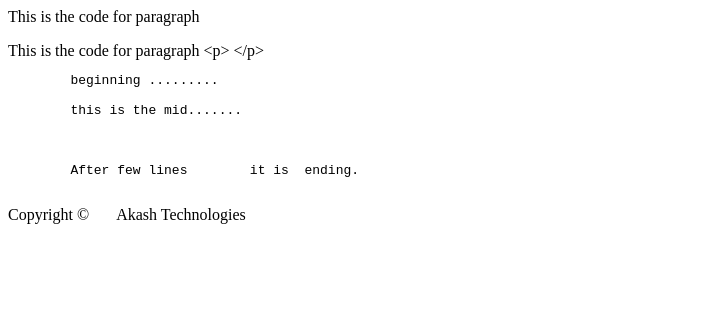
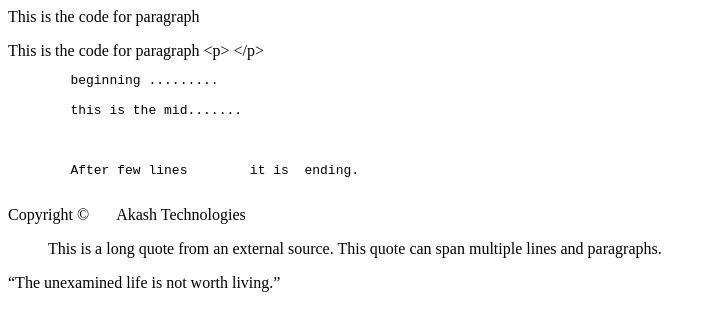
Before and after one commit to AkashAich1999/Sigma-Web-Dev-Course, a plain HTML site: page Tutorial 13/index.html in a window 1280 px wide. Shown: the whole page, without its empty margins (0-716 px from the left). Drawn offline with Linux system fonts and the light colour scheme.

Commit message:
Quotation Tag in HTML

```diff
--- a/Tutorial 13/index.html
+++ b/Tutorial 13/index.html
@@ -20,5 +20,11 @@
     </pre>
 
     Copyright &copy; &nbsp; &nbsp; &nbsp; Akash Technologies
+
+    <blockquote cite="https://example.com">
+        This is a long quote from an external source. This quote can span multiple lines and paragraphs.
+    </blockquote>
+
+    <q cite="https://example.com">The unexamined life is not worth living.</q>
 </body>
 </html>
```
